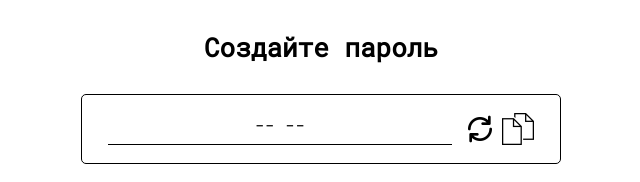
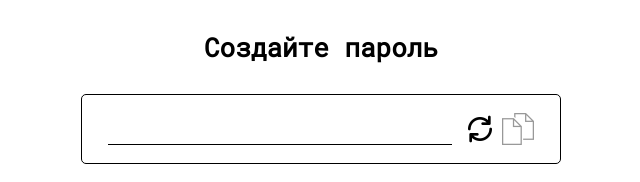
Before and after one commit to tymino/password-generator, a Vue app: page / in a window 1280 px wide. Shown: the top 182 px of the page, without its empty margins (319-959 px from the left). Built offline with nearby package versions, Linux system fonts and the light colour scheme.

Commit message:
fix: copy text

```diff
--- a/src/components/PassView.vue
+++ b/src/components/PassView.vue
@@ -1,18 +1,20 @@
 <template>
   <div class="container">
-    <div class="password">{{ password }}</div>
+    <div class="password" v-if="isCopied">{{ successfulCopy }}</div>
+    <div class="password" v-else>{{ password }}</div>
 
     <div class="icons">
       <img
         class="icons__item icons__item-refresh"
         src="@/assets/icons/refresh.png"
-        alt="image refresh"
+        alt="icon refresh"
         @click="handleClickRefresh"
       />
       <img
         class="icons__item icons__item-copy"
+        :class="{ copied: isCopied || password.length === 0 }"
         src="@/assets/icons/copy.png"
-        alt="image copy"
+        alt="icon copy"
         @click="handleClickCopy"
       />
     </div>
@@ -20,10 +22,13 @@
 </template>
 
 <script setup lang="ts">
-import { defineProps, defineEmits } from 'vue';
+import { defineProps, defineEmits, ref, watch } from 'vue';
+
+const isCopied = ref(false);
 
 interface IProps {
   password: string;
+  successfulCopy: string;
 }
 
 interface IEmit {
@@ -34,15 +39,23 @@ const props = defineProps<IProps>();
 const emit = defineEmits<IEmit>();
 
 const handleClickRefresh = () => {
+  isCopied.value = false;
   emit('updatePassword');
 };
 
 const handleClickCopy = () => {
+  if (props.password.length === 0 || isCopied.value) return;
+
   navigator.clipboard
     .writeText(props.password)
-    .then(() => console.log('ok'))
+    .then(() => (isCopied.value = true))
     .catch(() => console.log('not navigator clipboard'));
 };
+
+watch(
+  () => props.password,
+  () => (isCopied.value = false)
+);
 </script>
 
 <style lang="scss" scoped>
@@ -61,15 +74,11 @@ const handleClickCopy = () => {
   width: 100%;
   border: none;
   border-bottom: 1px solid var(--color-border);
-  /* font-family: $font; */
   font-size: 1.3rem;
   color: var(--color-border);
   text-align: center;
   outline: none;
   background-color: var(--color-background-main);
-
-  /* &::selection
-      background: none */
 }
 
 .icons {
--- a/src/composables/useGenerator.ts
+++ b/src/composables/useGenerator.ts
@@ -3,10 +3,9 @@ import { ICheckboxes } from '@/types/ICheckboxes';
 
 export const useGenerator = (
   rangeValue: Ref<number>,
-  checkboxes: Ref<ICheckboxes[]>,
-  initPassword = '-- --'
+  checkboxes: Ref<ICheckboxes[]>
 ) => {
-  const password = ref(initPassword);
+  const password = ref('');
 
   const updatePassword = () => {
     const chars = checkboxes.value.reduce((str, item) => {
@@ -14,7 +13,7 @@ export const useGenerator = (
     }, '');
 
     if (chars.length === 0) {
-      password.value = '-- --';
+      password.value = '';
       return;
     }
 
```
